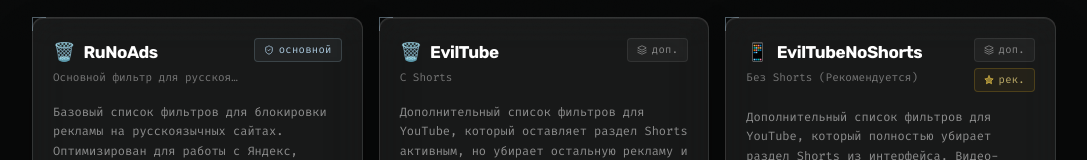
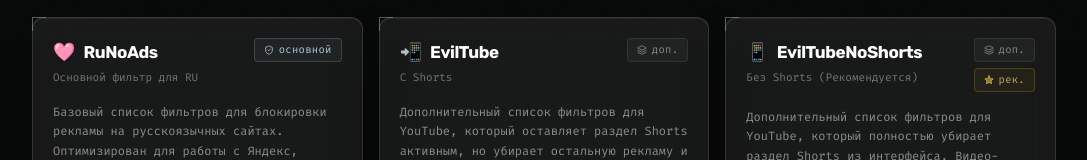
Before and after one commit to drknvpn/ublockorigin, a React (Vite) app: page / in a window 1280 px wide. Shown: the part 762-922 px from the top of the page, without its empty margins (96-1183 px from the left). Built offline with nearby package versions, Linux system fonts and the light colour scheme.

Commit message:
Update filters.ts

```diff
--- a/src/data/filters.ts
+++ b/src/data/filters.ts
@@ -18,9 +18,9 @@
 export const FILTERS: FilterBlock[] = [
   {
     url: 'https://raw.githubusercontent.com/drknvpn/ublockorigin/refs/heads/main/RuNoAds.txt',
-    emoji: '🗑️',
+    emoji: '🩷',
     name: 'RuNoAds',
-    tagline: 'Основной фильтр для русскоязычных сайтов и не только',
+    tagline: 'Основной фильтр для RU',
     priority: 'main',
     summary:
       'Базовый список фильтров для блокировки рекламы на русскоязычных сайтах. Оптимизирован для работы с Яндекс, Mail.ru, VK и MAX. Содержит 17 000+ правил для повседневного использования.',
@@ -36,7 +36,7 @@
   },
   {
     url: 'https://raw.githubusercontent.com/drknvpn/ublockorigin/refs/heads/main/EvilTube.txt',
-    emoji: '🗑️',
+    emoji: '📲',
     name: 'EvilTube',
     tagline: 'С Shorts',
     priority: 'extra',
```
